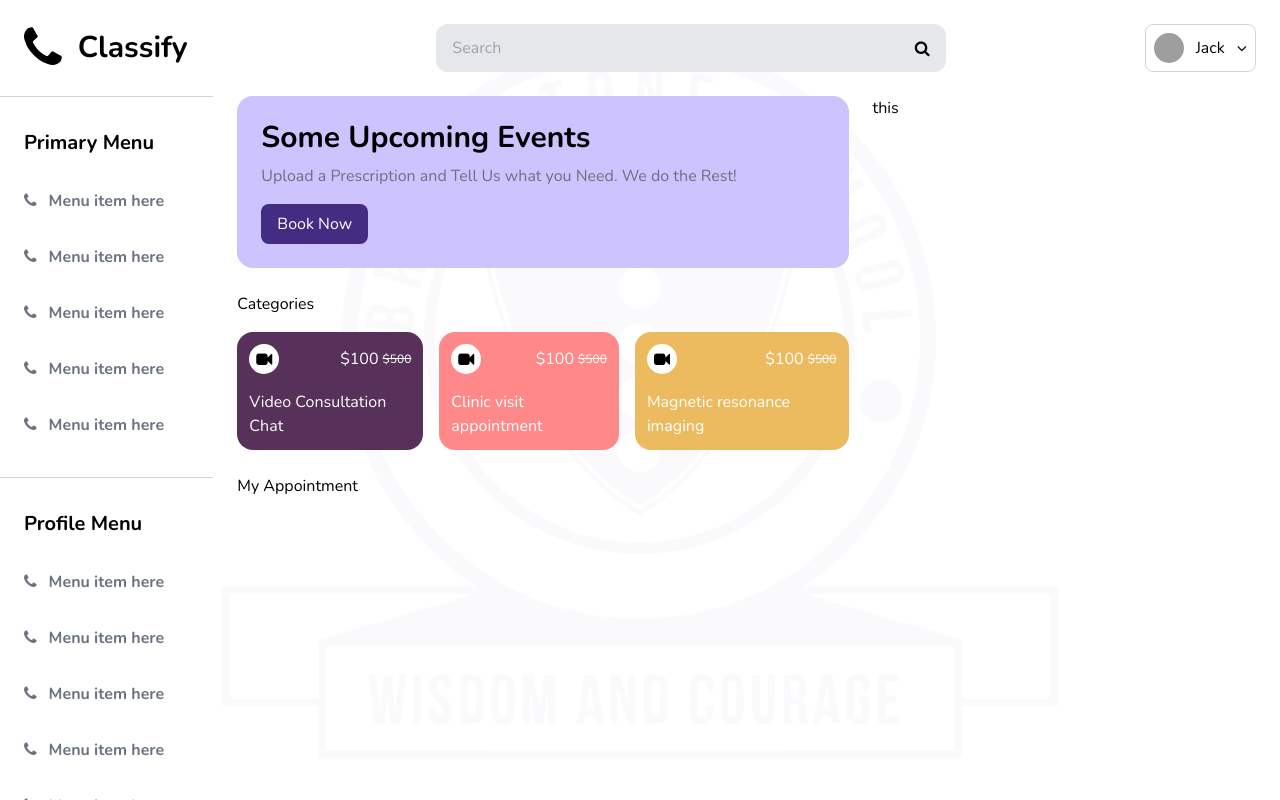
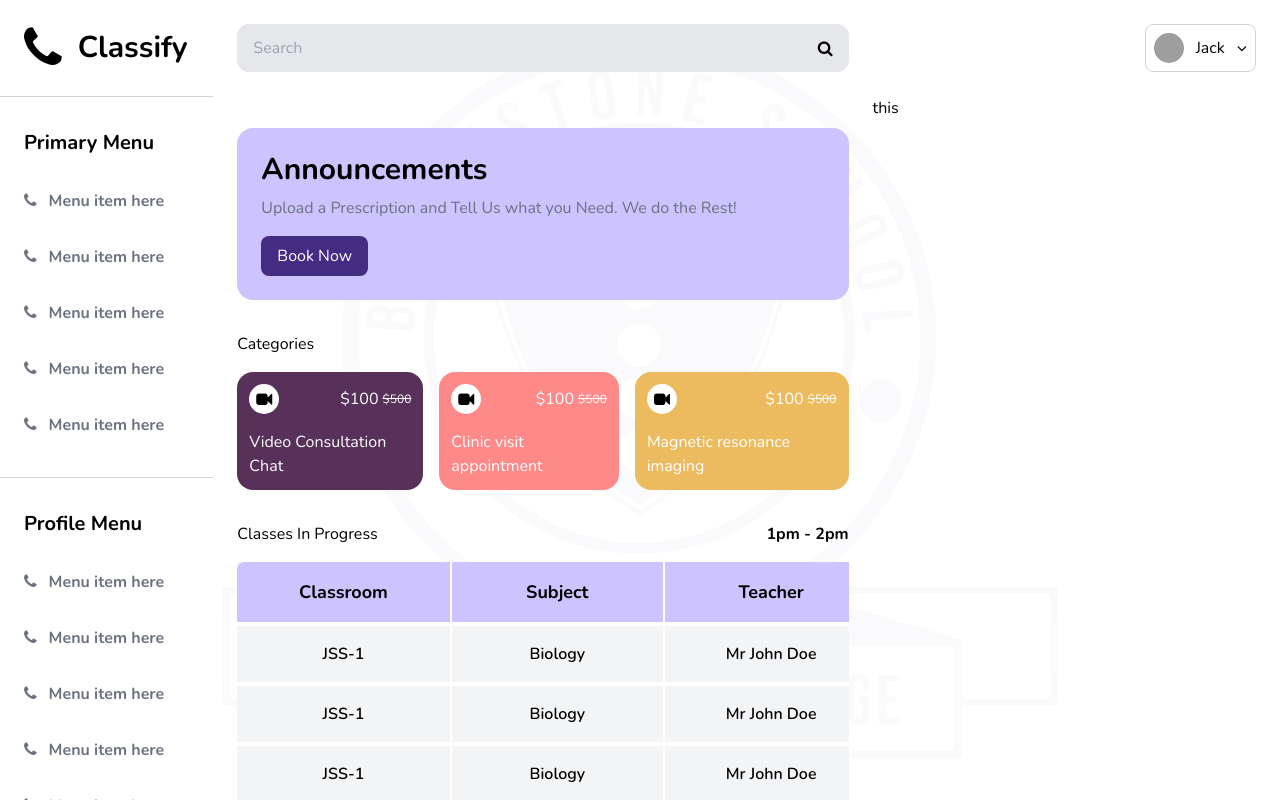
Before and after one commit to ibraheemosule/skoolizy, a React (Vite) app: page / in a window 1280 px wide. Built offline with nearby package versions, Linux system fonts and the light colour scheme; grey boxes are pictures that could not be loaded.

Commit message:
added the table to the project

```diff
--- a/src/components/layout/top-header/TopHeader.tsx
+++ b/src/components/layout/top-header/TopHeader.tsx
@@ -14,7 +14,7 @@ const TopHeader: FC<ITopHeader> = ({ setToggleNav }) => (
       type="button"
     />
     <div className="flex grow items-center justify-between">
-      <div className="w-2/3 md:w-1/2 mx-auto self-stretch">
+      <div className="w-2/3 md:w-1/2 lg:w-3/5 self-stretch">
         <SearchBar />
       </div>
       <div>
--- a/src/components/pages/dashboard/Dashboard.tsx
+++ b/src/components/pages/dashboard/Dashboard.tsx
@@ -1,7 +1,7 @@
 import { memo } from 'react';
 import Hero from './hero/Hero';
 import Categories from './categories/Categories';
-import MyAppointments from './my-appointements/MyAppointments';
+import MyAppointments from './live-classes/LiveClasses';
 
 const Dashboard = () => (
   <section>
--- a/src/components/pages/dashboard/categories/Categories.tsx
+++ b/src/components/pages/dashboard/categories/Categories.tsx
@@ -3,10 +3,10 @@ import { BaseText, SmallText } from 'components/reusables/ui/text';
 import IconCard from 'components/reusables/icon-card/IconCard';
 
 const Categories = () => (
-  <div className="mt-6">
+  <div className="mt-8">
     <BaseText>Categories</BaseText>
     <div className="flex flex-wrap mt-4 gap-4 md:flex-nowrap lg:justify-between">
-      <IconCard className="bg-dark.brown">
+      <IconCard className="bg-brown.dark">
         <IconCard.Wrapper>
           <IconCard.Icon size="30">
             <i className="fa fa-video-camera text-black" aria-hidden="true" />
@@ -38,7 +38,7 @@ const Categories = () => (
           <BaseText className="mt-4">Clinic visit appointment</BaseText>
         </IconCard.Content>
       </IconCard>
-      <IconCard className=" bg-dark.yellow">
+      <IconCard className=" bg-yellow.dark">
         <IconCard.Wrapper>
           <IconCard.Icon size="30">
             <i className="fa fa-video-camera text-black" aria-hidden="true" />
--- a/src/components/pages/dashboard/hero/Hero.tsx
+++ b/src/components/pages/dashboard/hero/Hero.tsx
@@ -5,8 +5,8 @@ import { ActionBtn } from 'components/reusables/ui/buttons';
 import { Card } from 'components/reusables/ui/others';
 
 const Hero = () => (
-  <Card className="bg-light.purple p-6 ">
-    <Heading1>Some Upcoming Events</Heading1>
+  <Card className="bg-purple.light mt-8 p-6 ">
+    <Heading1>Announcements</Heading1>
     <BaseText className="mt-2 text-gray-500 font-light">
       Upload a Prescription and Tell Us what you Need. We do the Rest!
     </BaseText>
--- /dev/null
+++ b/src/components/pages/dashboard/live-classes/LiveClasses.tsx
@@ -0,0 +1,17 @@
+import { memo } from 'react';
+import { BaseText } from 'components/reusables/ui/text';
+import CustomTable from 'components/reusables/custom-table/CustomTable';
+
+const MyAppointments = () => (
+  <div className="mt-8">
+    <div className="flex justify-between">
+      <BaseText>Classes In Progress</BaseText>
+      <strong>1pm - 2pm</strong>
+    </div>
+    <div>
+      <CustomTable />
+    </div>
+  </div>
+);
+
+export default memo(MyAppointments);
--- a/src/components/pages/dashboard/my-appointements/MyAppointments.tsx
+++ /dev/null
@@ -1,10 +0,0 @@
-import { memo } from 'react';
-import { BaseText } from 'components/reusables/ui/text';
-
-const MyAppointments = () => (
-  <div className="mt-6">
-    <BaseText>My Appointment</BaseText>
-  </div>
-);
-
-export default memo(MyAppointments);
--- /dev/null
+++ b/src/components/reusables/custom-table/CustomTable.tsx
@@ -0,0 +1,59 @@
+import { memo } from 'react';
+
+const CustomTable = () => (
+  <div className=" w-full overflow-hidden overflow-x-auto rounded-lg">
+    <table className="w-full min-w-[640px] mt-4 bg-gray-100 capitalize">
+      <thead className="table w-full">
+        <tr className="table w-full border-b-4 text-lg bg-purple.light border-white rounded-t-lg">
+          <th
+            onClick={() => console.log('click')}
+            className="py-4 px-2 w-[33%] break-all border-r-2 border-white last:border-0 "
+          >
+            Classroom
+          </th>
+          <th
+            onClick={() => console.log('click')}
+            className="py-4 px-2 w-[33%] break-all border-r-2 border-white last:border-0"
+          >
+            Subject
+          </th>
+          <th
+            onClick={() => console.log('click')}
+            className="py-4 px-2 w-[33%] break-all border-r-2 border-white last:border-0"
+          >
+            Teacher
+          </th>
+        </tr>
+      </thead>
+      <tbody className=" block max-h-[220px] overflow-auto">
+        {new Array(30).fill(';').map(() => (
+          <tr
+            key={Math.random()}
+            className="table w-full border-b-4 border-white"
+          >
+            <td
+              onClick={() => console.log('click')}
+              className="break-all w-[33%] text-center py-4 px-2 border-r-2 font-semibold  border-white last:border-0"
+            >
+              JSS-1
+            </td>
+            <td
+              onClick={() => console.log('click')}
+              className="break-all w-[33%] text-center py-4 px-2 border-r-2 font-semibold  border-white last:border-0"
+            >
+              Biology
+            </td>
+            <td
+              onClick={() => console.log('click')}
+              className="break-all w-[33%] text-center py-4 px-2 border-r-2 font-semibold  border-white last:border-0"
+            >
+              Mr John Doe
+            </td>
+          </tr>
+        ))}
+      </tbody>
+    </table>
+  </div>
+);
+
+export default memo(CustomTable);
--- a/src/components/reusables/icon-card/IconCard.tsx
+++ b/src/components/reusables/icon-card/IconCard.tsx
@@ -3,7 +3,9 @@ import { Circle, Card } from 'components/reusables/ui/others';
 import { IBaseProp } from 'src/ts-types/react-types';
 
 const IconCard = ({ children, className }: IBaseProp) => (
-  <Card className={`p-3 text-white ${className}`}>{children}</Card>
+  <Card className={`p-3 text-white grow md:grow-0 ${className}`}>
+    {children}
+  </Card>
 );
 
 const Wrapper = memo(({ children }: IBaseProp) => (
--- a/src/components/reusables/menu/Menu.tsx
+++ b/src/components/reusables/menu/Menu.tsx
@@ -15,9 +15,9 @@ const Wrapper = ({ children }: IChild) => (
 
 const Item = ({ children }: IChild) => (
   <li className="group pl-6 py-4 text-gray-500 hover:text-black hover:bg-gray-100 cursor-pointer relative">
-    <i className="fa fa-phone group-hover:text-dark.brown" />
+    <i className="fa fa-phone group-hover:text-brown.dark" />
     <span className="ml-3">{children}</span>
-    <i className="absolute hidden bg-dark.brown w-[10px] top-0 right-0 h-full rounded-tl-xl rounded-bl-xl group-hover:block" />
+    <i className="absolute hidden bg-brown.dark w-[10px] top-0 right-0 h-full rounded-tl-xl rounded-bl-xl group-hover:block" />
   </li>
 );
 
--- a/src/components/reusables/ui/buttons.tsx
+++ b/src/components/reusables/ui/buttons.tsx
@@ -3,7 +3,7 @@ import { IBaseProp } from 'src/ts-types/react-types';
 
 export const ActionBtn = memo(({ children, className }: IBaseProp) => (
   <button
-    className={`text-white bg-dark.purple rounded-lg px-4 py-2 ${className}`}
+    className={`text-white bg-purple.dark rounded-lg px-4 py-2 ${className}`}
     type="button"
   >
     {children}
--- a/tailwind.config.js
+++ b/tailwind.config.js
@@ -5,12 +5,12 @@ export default {
     extend: {
       colors: {
         purple: '#7a6ba9',
-        'dark.purple': '#432c81',
-        'light.purple': '#ccc3ff',
-        'dark.brown': '#58315a',
+        'purple.dark': '#432c81',
+        'purple.light': '#ccc3ff',
+        'brown.dark': '#58315a',
         orange: '#ff8989',
-        'dark.yellow': '#ecbb5f',
-        'dark.gray': '#868686',
+        'yellow.dark': '#ecbb5f',
+        'gray.dark': '#868686',
       },
       screens: {
         xs: '440px',
```
